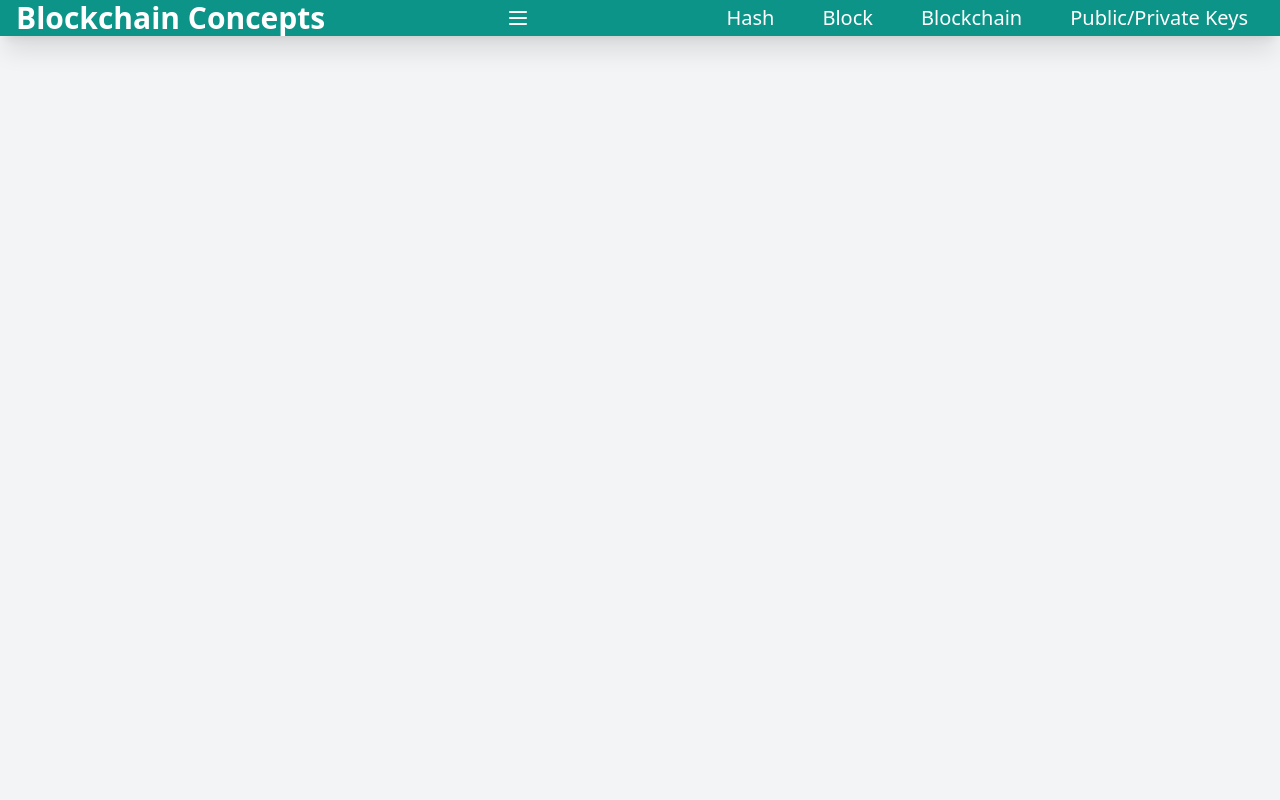
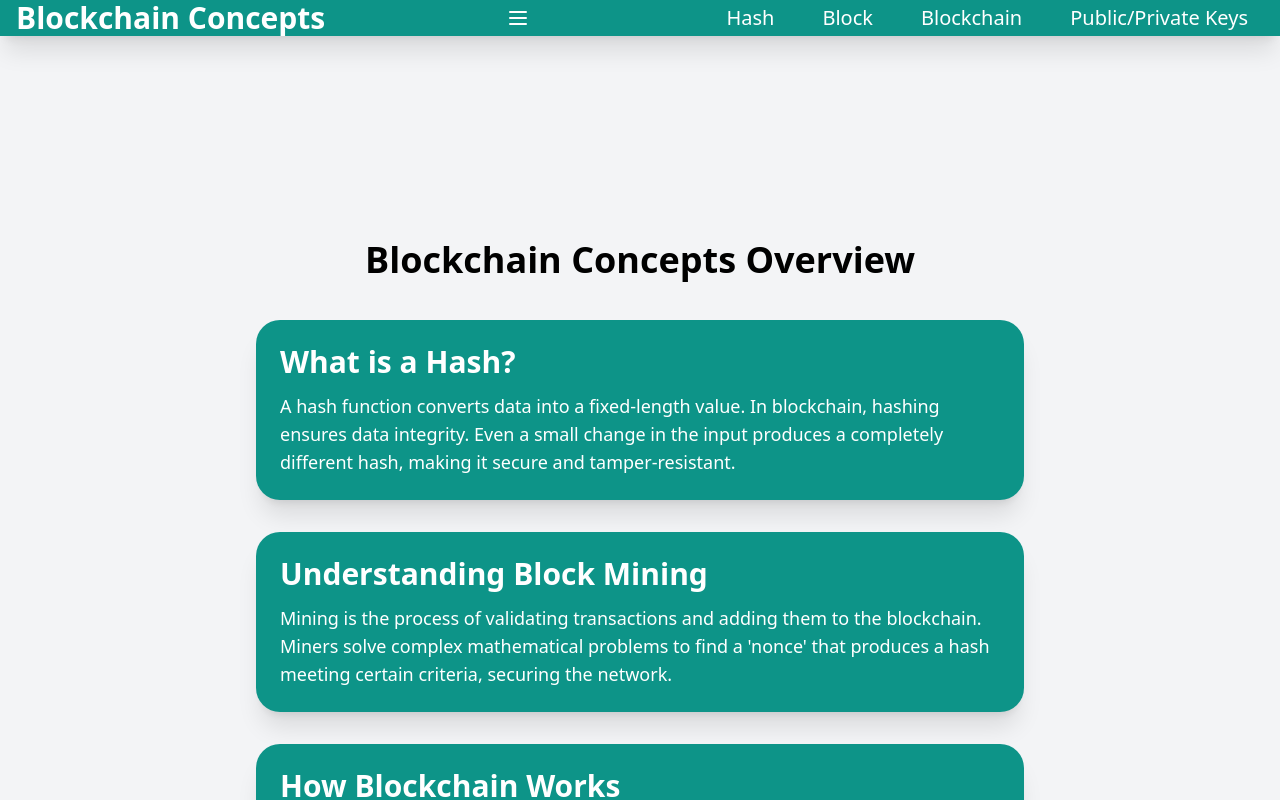
Before and after one commit to DHANUNJAY965/block-chain-visualizer, a Next.js app: page / in a window 1280 px wide. Shown: the top 800 px of the page. Built offline with nearby package versions, Linux system fonts and the light colour scheme.

Commit message:
added homepage component

```diff
--- a/Components/Header.tsx
+++ b/Components/Header.tsx
@@ -54,8 +54,8 @@ const Header = () => {
                   href={`/${item.toLowerCase().replace(/\s+/g, '-')}`}
                   className={`inline-block px-4 py-2 rounded-xl transition duration-300 text-xl
                     ${isActive(item)
-                      ? 'bg-white !text-teal-600 font-bold'  // Force teal text when active
-                      : 'hover:bg-teal-500 text-white'      // Keep white text when not active
+                      ? 'bg-white !text-teal-600 font-bold'
+                      : 'hover:bg-teal-500 text-white'
                     }`}
                 >
                   {item}
--- a/app/page.tsx
+++ b/app/page.tsx
@@ -1,7 +1,58 @@
-import Link from 'next/link';
+"use client";
 
-export default function Home() {
+import React from "react";
+import { motion } from "framer-motion";
+
+const OverviewSection = ({ title, description }) => {
   return (
-    <></>
+    <motion.div
+      className="bg-teal-600 backdrop-blur-lg rounded-3xl p-6 shadow-xl mb-8"
+      initial={{ opacity: 0, y: 50 }}
+      animate={{ opacity: 1, y: 0 }}
+      transition={{ duration: 0.5 }}
+    >
+      <h2 className="text-3xl font-bold text-white mb-3">{title}</h2>
+      <p className="text-lg text-white">{description}</p>
+    </motion.div>
   );
-}
+};
+
+const Home = () => {
+  const overviewData = [
+    {
+      title: "What is a Hash?",
+      description:
+        "A hash function converts data into a fixed-length value. In blockchain, hashing ensures data integrity. Even a small change in the input produces a completely different hash, making it secure and tamper-resistant."
+    },
+    {
+      title: "Understanding Block Mining",
+      description:
+        "Mining is the process of validating transactions and adding them to the blockchain. Miners solve complex mathematical problems to find a 'nonce' that produces a hash meeting certain criteria, securing the network."
+    },
+    {
+      title: "How Blockchain Works",
+      description:
+        "A blockchain is a decentralized ledger of transactions. Each block contains transaction data, a timestamp, a hash of the previous block, and a unique hash. This creates a chain of blocks, ensuring security and transparency."
+    },
+    {
+      title: "Public and Private Keys",
+      description:
+        "In cryptography, a public key is shared with others to encrypt messages, while the private key is kept secret for decrypting those messages. Blockchain uses key pairs to sign transactions, ensuring secure identity verification."
+    }
+  ];
+
+  return (
+    <div className="container mx-auto px-4 pt-24">
+      <div className="max-w-3xl mx-auto">
+        <h1 className="text-4xl font-bold text-black text-center mb-10">
+          Blockchain Concepts Overview
+        </h1>
+        {overviewData.map((item, index) => (
+          <OverviewSection key={index} title={item.title} description={item.description} />
+        ))}
+      </div>
+    </div>
+  );
+};
+
+export default Home;
--- a/app/public/private-keys/page.tsx
+++ b/app/public/private-keys/page.tsx
@@ -46,7 +46,7 @@ export default function KeyGeneration() {
     fetchPrivateKey();
   }, [publicKey]);
 
-  const extractPrivateKey = (key) => {
+  const extractPrivateKey = (key:string) => {
     if (key) {
       const lines = key.split('\n');
       return lines.slice(1, -1).join('');
@@ -76,7 +76,7 @@ export default function KeyGeneration() {
       <div className="max-w-2xl mx-auto">
         <div className="max-w-md mx-auto">
           <h1 className="text-3xl sm:text-4xl font-bold text-black text-center mb-5">
-            Key Generation
+          Public/Private Key Generation
           </h1>
           <motion.div
             className={`${bgColor} backdrop-blur-lg rounded-3xl p-6 shadow-xl`}
```
